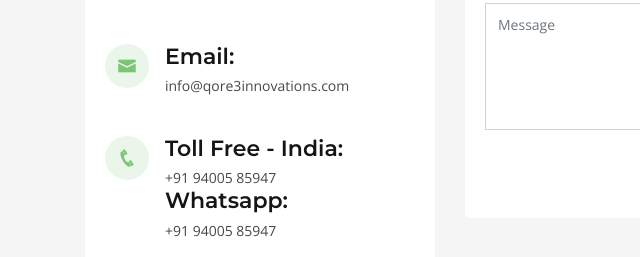
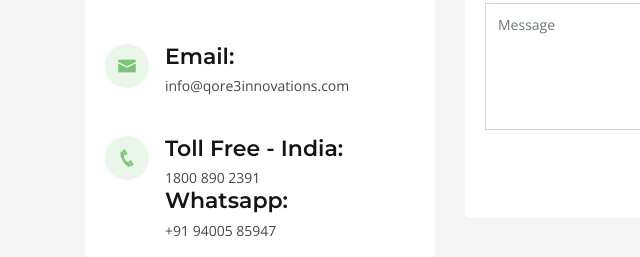
Before and after one commit to deebil-git/qore3innovations, a plain HTML site: page index.html in a window 1280 px wide. Shown: the part 5473-5730 px from the top of the page, 0-640 px from the left. Drawn offline with nearby package versions, Linux system fonts and the light colour scheme; a script that the page names is missing.

Commit message:
Update index.html

```diff
--- a/index.html
+++ b/index.html
@@ -818,7 +818,7 @@
               <div class="phone">
                 <i class="icofont-phone"></i>
                 <h4>Toll Free - India:</h4>
-                <p>+91 94005 85947</p>
+                <p>1800 890 2391</p>
                 <h4>Whatsapp:</h4>
                 <p>+91 94005 85947</p>
               </div>
```
